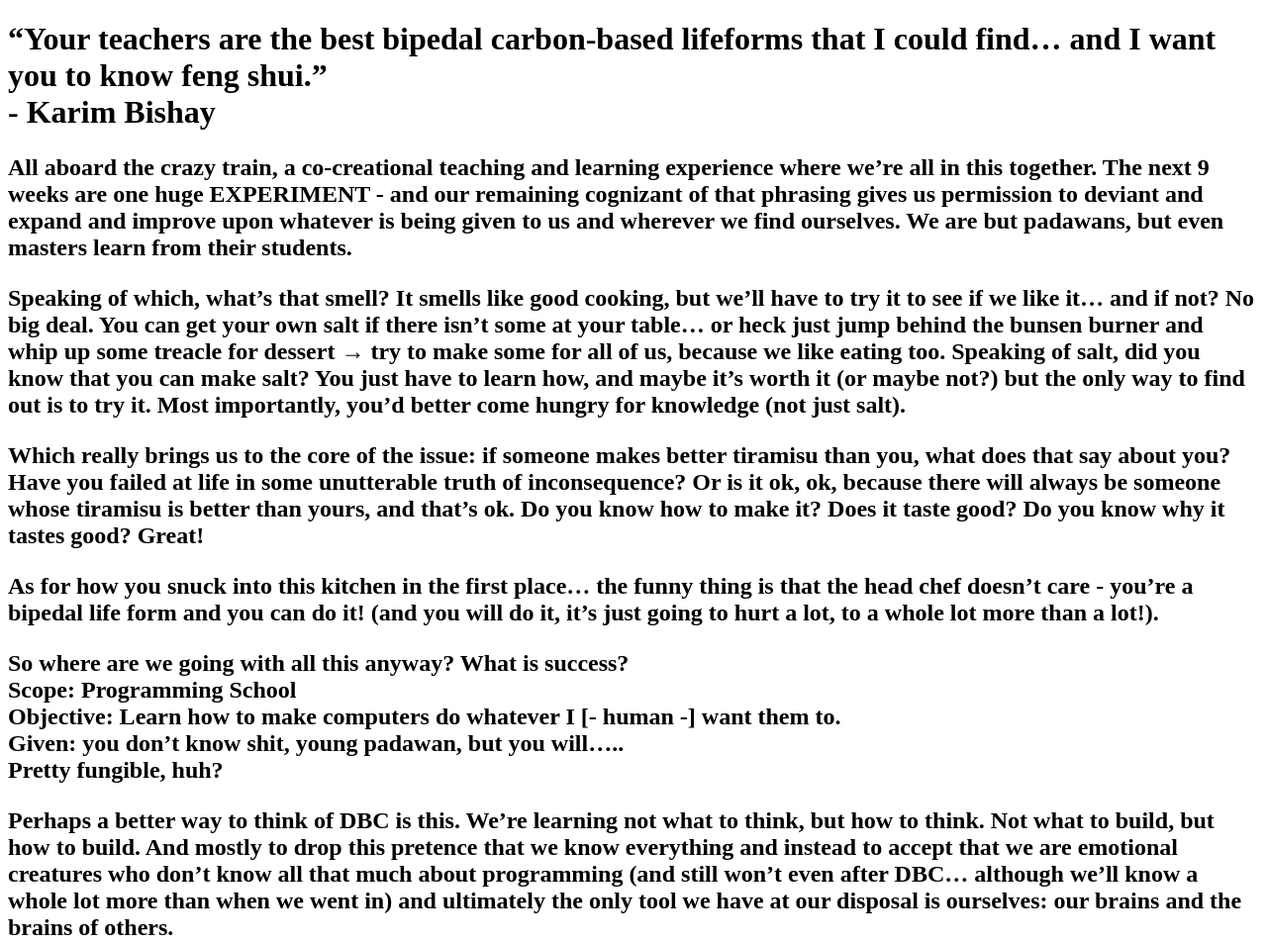
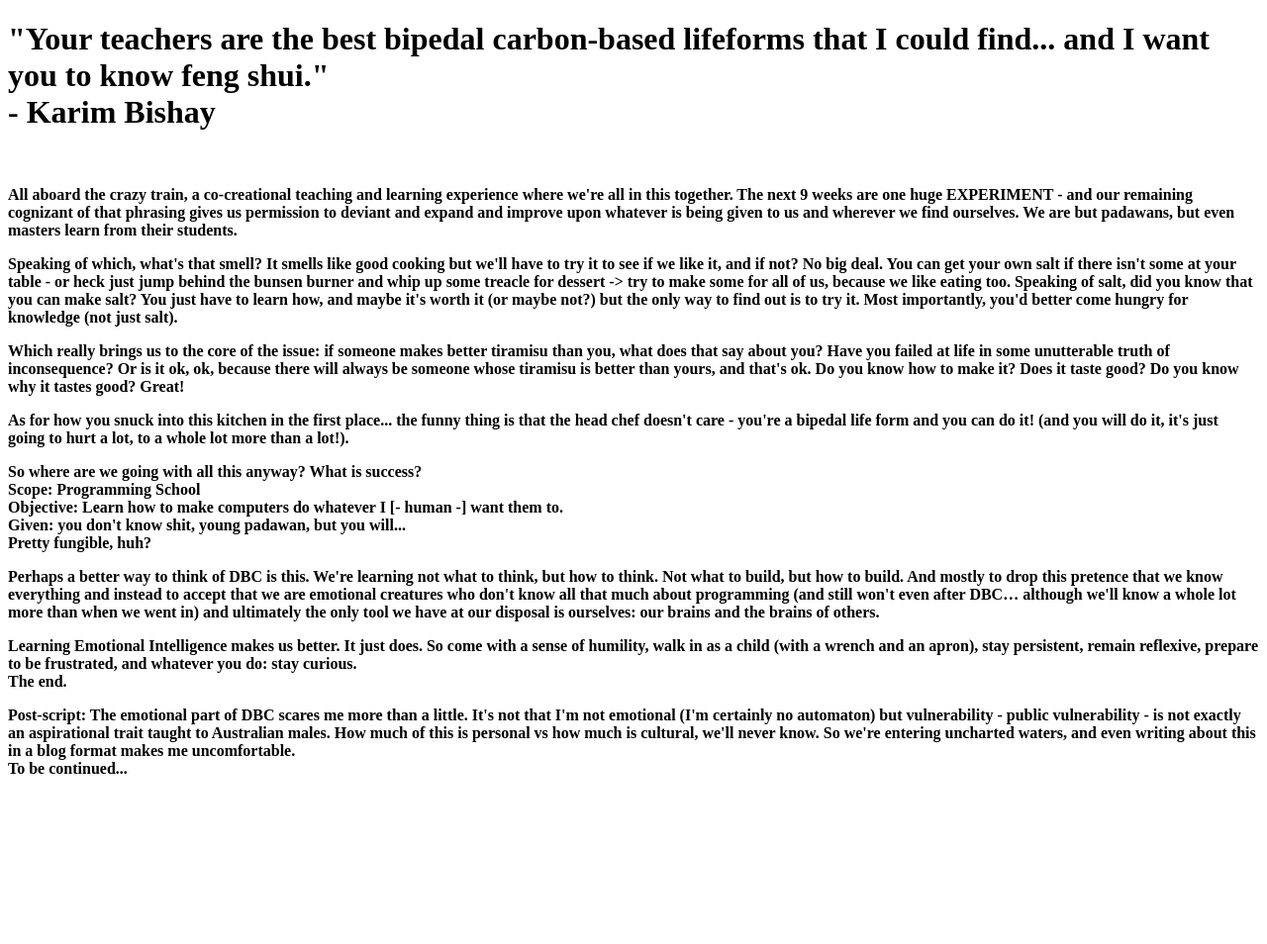
Before and after one commit to mceoin/mceoin.github.io, a plain HTML site: page blog/Week8_The_best_bipedal_carbon_based_lifeforms_I_could_find.html in a window 1280 px wide. Shown: the top 954 px of the page at 99% size. After the commit the page ends 807 px from the top, so only its background shows below. Drawn offline with Linux system fonts and the light colour scheme.

Commit message:
Never copy/paste from word.

```diff
--- a/blog/Week8_The_best_bipedal_carbon_based_lifeforms_I_could_find.html
+++ b/blog/Week8_The_best_bipedal_carbon_based_lifeforms_I_could_find.html
@@ -3,22 +3,23 @@
 <body>
 
 <h1>
-“Your teachers are the best bipedal carbon-based lifeforms that I could find… and I want you to know feng shui.”<br>
+"Your teachers are the best bipedal carbon-based lifeforms that I could find... and I want you to know feng shui."<br>
 	- Karim Bishay
 </h1>
 
-<h2>
+<h4><br>
+
 <p>
-All aboard the crazy train, a co-creational teaching and learning experience where we’re all in this together. The next 9 weeks are one huge EXPERIMENT - and our remaining cognizant of that phrasing gives us permission to deviant and expand and improve upon whatever is being given to us and wherever we find ourselves. We are but padawans, but even masters learn from their students.
+All aboard the crazy train, a co-creational teaching and learning experience where we're all in this together. The next 9 weeks are one huge EXPERIMENT - and our remaining cognizant of that phrasing gives us permission to deviant and expand and improve upon whatever is being given to us and wherever we find ourselves. We are but padawans, but even masters learn from their students.
 </p>
 <p>
-Speaking of which, what’s that smell? It smells like good cooking, but we’ll have to try it to see if we like it… and if not? No big deal. You can get your own salt if there isn’t some at your table… or heck just jump behind the bunsen burner and whip up some treacle for dessert → try to make some for all of us, because we like eating too. Speaking of salt, did you know that you can make salt? You just have to learn how, and maybe it’s worth it (or maybe not?) but the only way to find out is to try it. Most importantly, you’d better come hungry for knowledge (not just salt).
+Speaking of which, what's that smell? It smells like good cooking but we'll have to try it to see if we like it, and if not? No big deal. You can get your own salt if there isn't some at your table - or heck just jump behind the bunsen burner and whip up some treacle for dessert -> try to make some for all of us, because we like eating too. Speaking of salt, did you know that you can make salt? You just have to learn how, and maybe it's worth it (or maybe not?) but the only way to find out is to try it. Most importantly, you'd better come hungry for knowledge (not just salt).
 </p>
 <p>
-Which really brings us to the core of the issue: if someone makes better tiramisu than you, what does that say about you? Have you failed at life in some unutterable truth of inconsequence? Or is it ok, ok, because there will always be someone whose tiramisu is better than yours, and that’s ok. Do you know how to make it? Does it taste good? Do you know why it tastes good? Great!
+Which really brings us to the core of the issue: if someone makes better tiramisu than you, what does that say about you? Have you failed at life in some unutterable truth of inconsequence? Or is it ok, ok, because there will always be someone whose tiramisu is better than yours, and that's ok. Do you know how to make it? Does it taste good? Do you know why it tastes good? Great!
 </p>
 <p>
-As for how you snuck into this kitchen in the first place… the funny thing is that the head chef doesn’t care - you’re a bipedal life form and you can do it! (and you will do it, it’s just going to hurt a lot, to a whole lot more than a lot!).
+As for how you snuck into this kitchen in the first place... the funny thing is that the head chef doesn't care - you're a bipedal life form and you can do it! (and you will do it, it's just going to hurt a lot, to a whole lot more than a lot!).
 </p>
 <p>
 So where are we going with all this anyway? What is success?
@@ -27,12 +28,12 @@
 <br>
 	Objective: Learn how to make computers do whatever I [- human -] want them to.
 <br>
-	Given: you don’t know shit, young padawan, but you will…..
+	Given: you don't know shit, young padawan, but you will...
 <br>
 	Pretty fungible, huh?
 </p>
 <p>
-Perhaps a better way to think of DBC is this. We’re learning not what to think, but how to think. Not what to build, but how to build. And mostly to drop this pretence that we know everything and instead to accept that we are emotional creatures who don’t know all that much about programming (and still won’t even after DBC… although we’ll know a whole lot more than when we went in) and ultimately the only tool we have at our disposal is ourselves: our brains and the brains of others.
+Perhaps a better way to think of DBC is this. We're learning not what to think, but how to think. Not what to build, but how to build. And mostly to drop this pretence that we know everything and instead to accept that we are emotional creatures who don't know all that much about programming (and still won't even after DBC… although we'll know a whole lot more than when we went in) and ultimately the only tool we have at our disposal is ourselves: our brains and the brains of others.
 </p>
 <p>
 Learning Emotional Intelligence makes us better. It just does. So come with a sense of humility, walk in as a child (with a wrench and an apron), stay persistent, remain reflexive, prepare to be frustrated, and whatever you do: stay curious.
@@ -40,10 +41,10 @@
 The end.
 </p>
 <p>
-Post-script: The emotional part of DBC scares me more than a little. It’s not that I’m not emotional (I’m certainly no automaton) but vulnerability - public vulnerability - is not exactly an aspirational trait taught to Australian males. How much of this is personal vs how much is cultural, we’ll never know. So we’re entering uncharted waters, and even writing about this in a blog format makes me uncomfortable.
+Post-script: The emotional part of DBC scares me more than a little. It's not that I'm not emotional (I'm certainly no automaton) but vulnerability - public vulnerability - is not exactly an aspirational trait taught to Australian males. How much of this is personal vs how much is cultural, we'll never know. So we're entering uncharted waters, and even writing about this in a blog format makes me uncomfortable.
 <br>
 To be continued...
 </p>
-<h2>
+<h4>
 </body>
 </html>
```
Also changed, not shown: index.html (+1 -0 lines).
